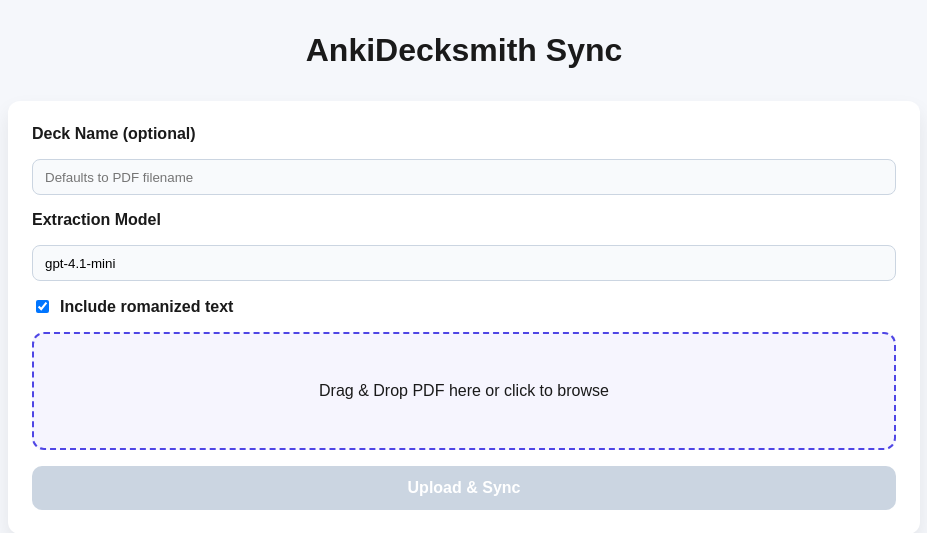
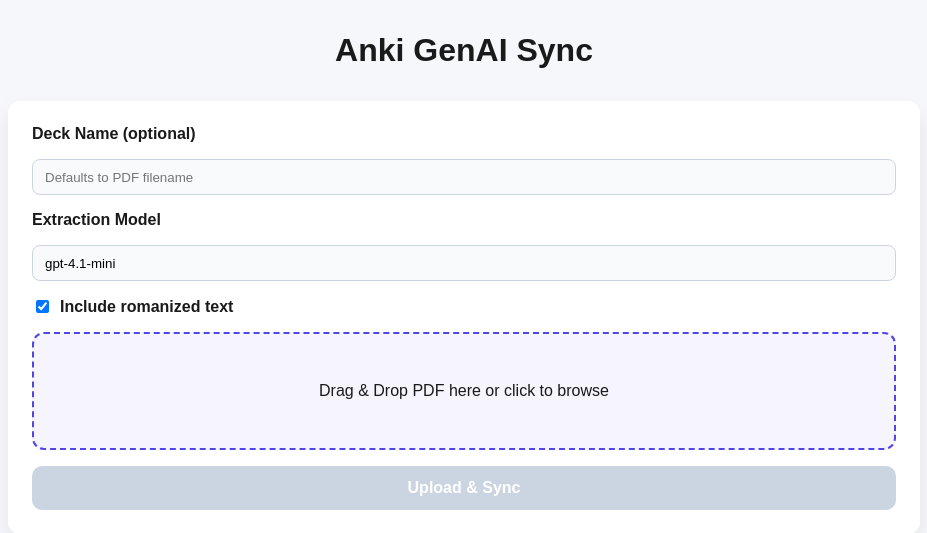
Before and after one commit to rsandeep15/AnkiImageToDeck, a Flask app: page / in a window 1280 px wide. Shown: the top 533 px of the page, without its empty margins (176-1103 px from the left). Run offline with Flask 3, Linux system fonts and the light colour scheme.

Commit message:
Updated tile

```diff
--- a/templates/index.html
+++ b/templates/index.html
@@ -1,14 +1,16 @@
 <!DOCTYPE html>
 <html lang="en">
+
 <head>
     <meta charset="UTF-8">
     <meta name="viewport" content="width=device-width, initial-scale=1.0">
     <title>Anki Sync UI</title>
     <link rel="stylesheet" href="{{ url_for('static', filename='styles.css') }}">
 </head>
+
 <body>
     <main class="container">
-        <h1>AnkiDecksmith Sync</h1>
+        <h1>Anki GenAI Sync</h1>
         <section class="upload-panel">
             <label for="deckName">Deck Name (optional)</label>
             <input id="deckName" type="text" placeholder="Defaults to PDF filename">
@@ -37,4 +39,5 @@
 
     <script src="{{ url_for('static', filename='app.js') }}"></script>
 </body>
+
 </html>
```
